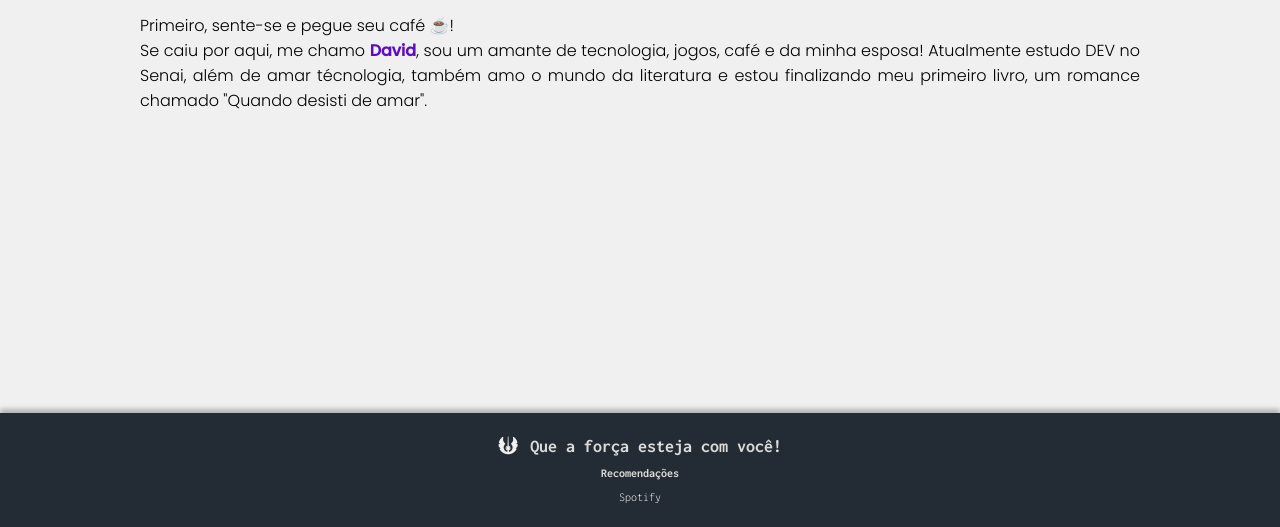
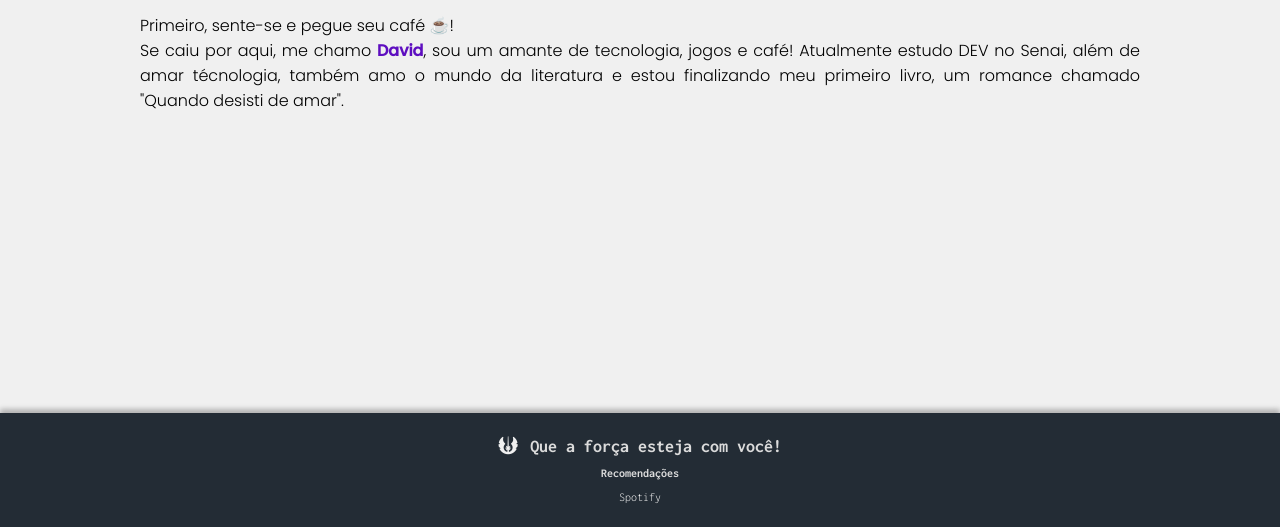
Before and after one commit to SENAI-Morvan-Figueiredo/demo_git_branches, a plain HTML site: page livingtech/david.html in a window 1280 px wide. Shown: the part 415-942 px from the top of the page. Drawn offline with Linux system fonts and the light colour scheme.

Commit message:
Update david.html

```diff
--- a/livingtech/david.html
+++ b/livingtech/david.html
@@ -93,9 +93,7 @@
 
         <p class="descricao-texto">
           Se caiu por aqui, me chamo
-          <strong class="descricao-texto-destaque">David</strong>, sou um
-          amante de tecnologia, jogos, café e da minha esposa! Atualmente
-          estudo DEV no Senai, além de amar técnologia, também amo o mundo da literatura e estou finalizando meu primeiro livro, um romance chamado "Quando desisti de amar".
+          <strong class="descricao-texto-destaque">David</strong>, sou um amante de tecnologia, jogos e café! Atualmente estudo DEV no Senai, além de amar técnologia, também amo o mundo da literatura e estou finalizando meu primeiro livro, um romance chamado "Quando desisti de amar".
         </p>
       </section>
     </main>
```
